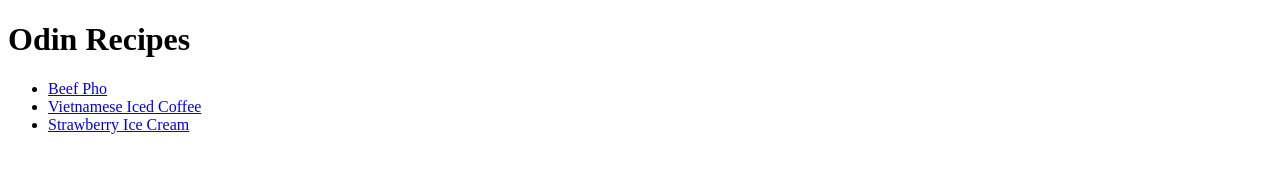
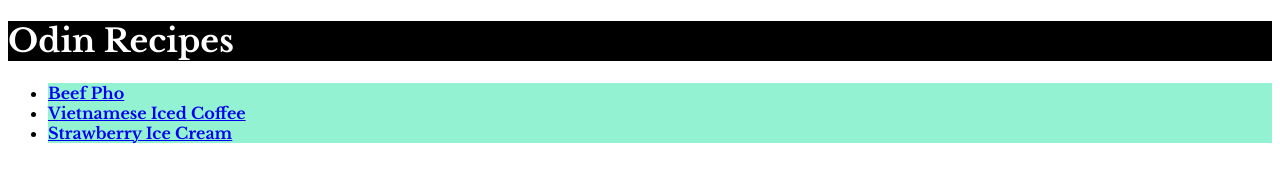
Before and after one commit to NicholasDo18/odin-recipes, a plain HTML site: page index.html in a window 1280 px wide. Drawn offline with nearby package versions, Linux system fonts and the light colour scheme.

Commit message:
link css file

```diff
--- a/index.html
+++ b/index.html
@@ -4,6 +4,8 @@
     <meta charset="UTF-8">
     <meta name="viewport" content="width=device-width, initial-scale=1.0">
     <title>Document</title>
+    <link rel="stylesheet" href="style.css">
+    <link href="https://fonts.googleapis.com/css2?family=Libre+Baskerville:ital,wght@0,400;0,700;1,400&family=Nunito:ital,wght@0,200..1000;1,200..1000&family=Oswald:wght@200..700&family=Press+Start+2P&family=Spectral:ital,wght@0,200;0,300;0,400;0,500;0,600;0,700;0,800;1,200;1,300;1,400;1,500;1,600;1,700;1,800&display=swap" rel="stylesheet">
 </head>
 <body>
     <h1>Odin Recipes</h1>
```
Also changed, not shown: recipes/beef-pho.html (+1 -0 lines), recipes/strawberry-icecream.html (+1 -0 lines), recipes/vietnamese-iced-coffee.html (+1 -0 lines).
